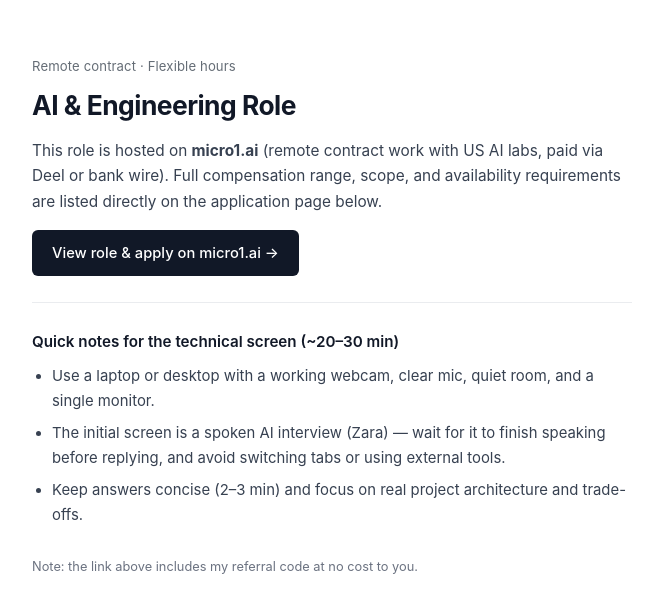
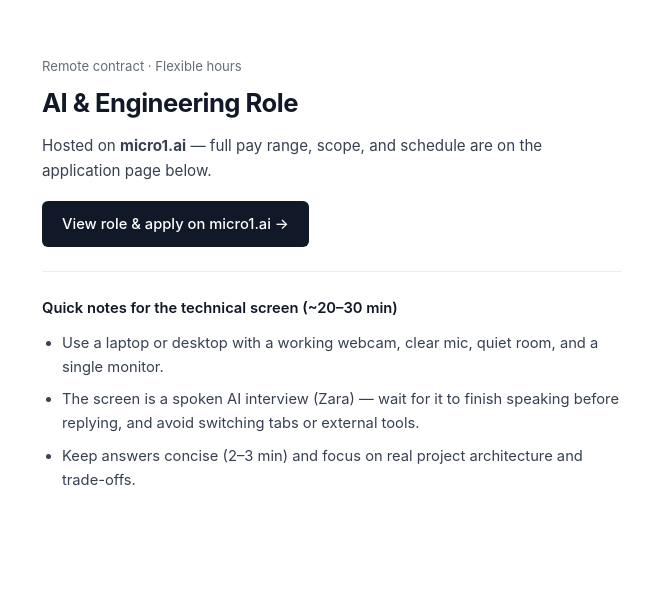
Before and after one commit to hoangglonggday-cyber/roles, a plain HTML site: page index.html in a window 1280 px wide. Shown: the whole page, without its empty margins (308-964 px from the left). Drawn offline with Linux system fonts and the light colour scheme.

Commit message:
Add files via upload

```diff
--- a/index.html
+++ b/index.html
@@ -14,46 +14,13 @@
       padding: 56px 20px 80px;
       -webkit-font-smoothing: antialiased;
     }
-    main {
-      max-width: 600px;
-      margin: 0 auto;
-    }
-    .meta {
-      font-size: 0.82rem;
-      color: #656d76;
-      margin-bottom: 10px;
-      letter-spacing: 0.01em;
-    }
-    h1 {
-      font-size: 1.65rem;
-      font-weight: 700;
-      letter-spacing: -0.02em;
-      color: #111827;
-      margin-bottom: 16px;
-      line-height: 1.3;
-    }
-    p {
-      font-size: 0.96rem;
-      color: #374151;
-      margin-bottom: 16px;
-    }
-    hr {
-      border: 0;
-      border-top: 1px solid #eaecef;
-      margin: 26px 0;
-    }
-    h2 {
-      font-size: 0.95rem;
-      font-weight: 600;
-      color: #111827;
-      margin-bottom: 10px;
-    }
-    ul {
-      padding-left: 20px;
-      margin-bottom: 24px;
-      color: #374151;
-      font-size: 0.93rem;
-    }
+    main { max-width: 580px; margin: 0 auto; }
+    .meta { font-size: 0.82rem; color: #656d76; margin-bottom: 8px; }
+    h1 { font-size: 1.6rem; font-weight: 700; letter-spacing: -0.02em; color: #111827; margin-bottom: 14px; line-height: 1.3; }
+    p { font-size: 0.95rem; color: #374151; margin-bottom: 18px; }
+    hr { border: 0; border-top: 1px solid #eaecef; margin: 24px 0; }
+    h2 { font-size: 0.92rem; font-weight: 600; color: #111827; margin-bottom: 10px; }
+    ul { padding-left: 20px; color: #374151; font-size: 0.92rem; }
     li { margin-bottom: 8px; }
     .btn {
       display: inline-block;
@@ -67,11 +34,6 @@
       transition: background 0.15s;
     }
     .btn:hover { background: #374151; }
-    .note {
-      margin-top: 28px;
-      font-size: 0.8rem;
-      color: #6b7280;
-    }
   </style>
 </head>
 <body>
@@ -79,7 +41,7 @@
     <div class="meta">Remote contract · Flexible hours</div>
     <h1 id="roleTitle">AI &amp; Engineering Role</h1>
     <p>
-      This role is hosted on <strong>micro1.ai</strong> (remote contract work with US AI labs, paid via Deel or bank wire). Full compensation range, scope, and availability requirements are listed directly on the application page below.
+      Hosted on <strong>micro1.ai</strong> — full pay range, scope, and schedule are on the application page below.
     </p>
 
     <p>
@@ -93,13 +55,9 @@
     <h2>Quick notes for the technical screen (~20–30 min)</h2>
     <ul>
       <li>Use a laptop or desktop with a working webcam, clear mic, quiet room, and a single monitor.</li>
-      <li>The initial screen is a spoken AI interview (Zara) — wait for it to finish speaking before replying, and avoid switching tabs or using external tools.</li>
+      <li>The screen is a spoken AI interview (Zara) — wait for it to finish speaking before replying, and avoid switching tabs or external tools.</li>
       <li>Keep answers concise (2–3 min) and focus on real project architecture and trade-offs.</li>
     </ul>
-
-    <p class="note">
-      Note: the link above includes my referral code at no cost to you.
-    </p>
   </main>
 
   <script>
```
